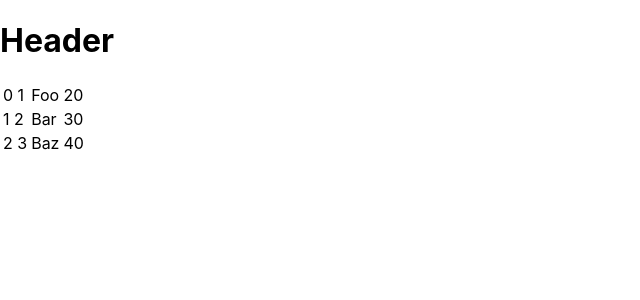
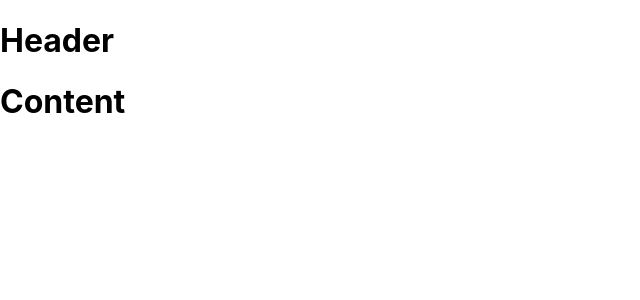
Before and after one commit to namtrieutien/SmartDev_Training, a React (Create React App) app in the folder ReactJs/my-app/: page / in a window 1280 px wide. Shown: the top 300 px of the page, without its empty margins (0-640 px from the left). Built offline with nearby package versions, Linux system fonts and the light colour scheme.

Commit message:
- illustrate State

```diff
--- a/ReactJs/my-app/src/State.js
+++ b/ReactJs/my-app/src/State.js
@@ -0,0 +1,22 @@
+
+import React from 'react';
+class State extends React.Component{
+    constructor(props){
+        super(props);
+        this.state = {
+            header: 'Header',
+            content: 'Content'
+       };
+    }
+
+    render(){
+        return(
+            <div>
+                <h1>{this.state.header}</h1>
+                <h1>{this.state.content}</h1>
+            </div>
+        );
+    }
+}
+
+export default State;
--- a/ReactJs/my-app/src/index.js
+++ b/ReactJs/my-app/src/index.js
@@ -3,12 +3,13 @@ import ReactDOM from 'react-dom';
 import './index.css';
 //import App from './App';
 //import Stateless from './Stateless';
-import Statefull from './Statefull';
+//import Statefull from './Statefull';
+import State from './State';
 import reportWebVitals from './reportWebVitals';
 
 ReactDOM.render(
   <React.StrictMode>
-   <Statefull />
+   <State />
   </React.StrictMode>,
   document.getElementById('root')
 );
```
